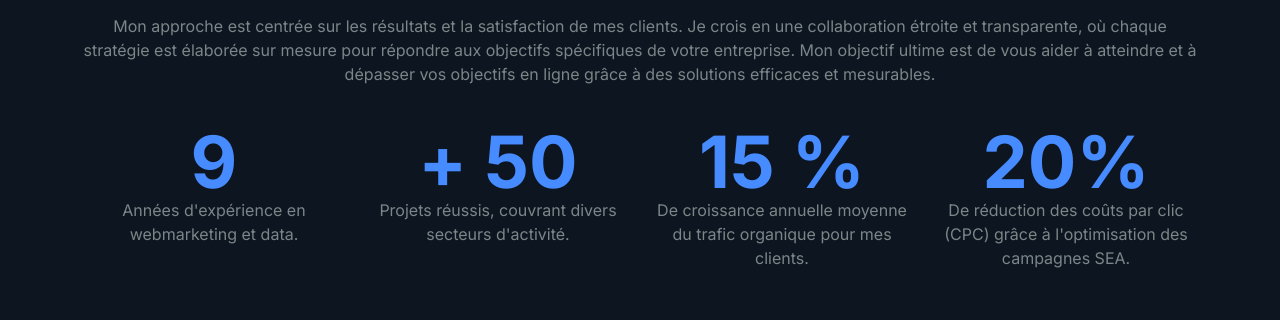
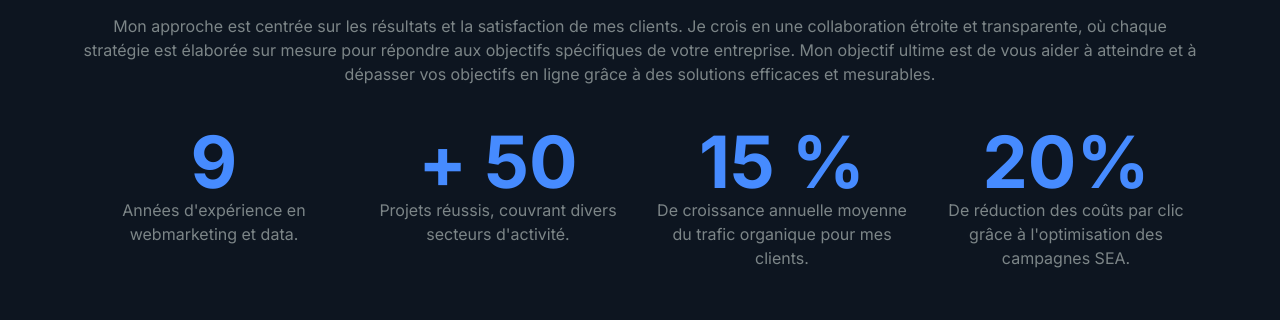
Before and after one commit to eric-colday/necdev-ui, a Next.js app: page /qui-suis-je in a window 1280 px wide. Shown: the part 1260-1580 px from the top of the page. Built offline with nearby package versions, Linux system fonts and the light colour scheme.

Commit message:
Correction Padding page Qui suis-je?

```diff
--- a/src/components/AboutSection.jsx
+++ b/src/components/AboutSection.jsx
@@ -25,7 +25,7 @@ const cardVariants = {
 const fadeInAnimationsVariants = {
   initial: {
     opacity: 0,
-    y: 50,
+    y: 10,
   },
   animate: {
     opacity: 1,
@@ -126,7 +126,7 @@ const AboutSection = () => {
         </motion.div>
       </motion.div>
       <div>
-        <div className="text-center py-40 px-20 ">
+        <div className="text-center py-40 px-20 max-[830px]:px-4">
           <div className="flex flex-col items-center">
             <h2 className="text-[50px] font-extrabold text-[#7c8587] max-[425px]:text-[35px] ">
               Ma Philosophie
@@ -194,7 +194,7 @@ const AboutSection = () => {
               >
                 20%
               </motion.div>
-              De réduction des coûts par clic (CPC) grâce à l'optimisation des
+              De réduction des coûts par clic grâce à l'optimisation des
               campagnes SEA.
             </motion.div>
           </div>
```
